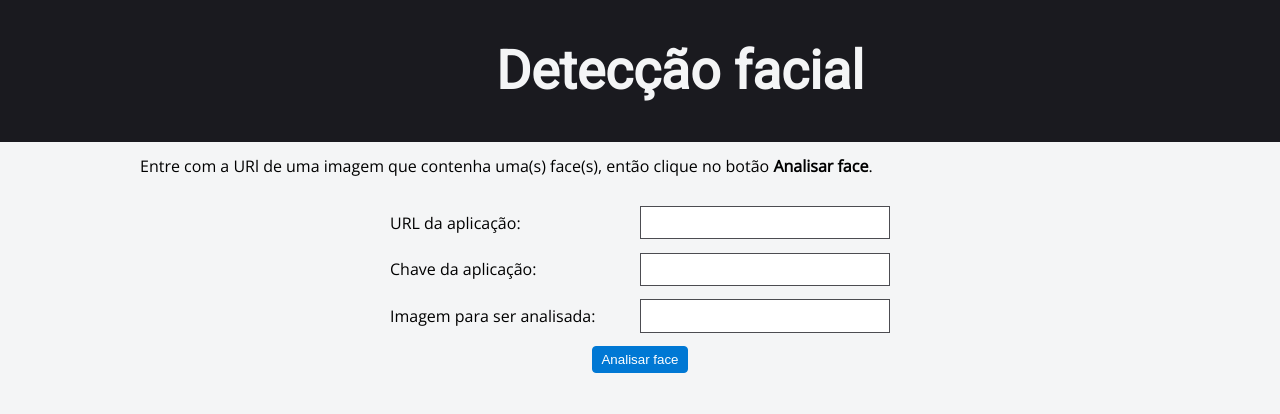
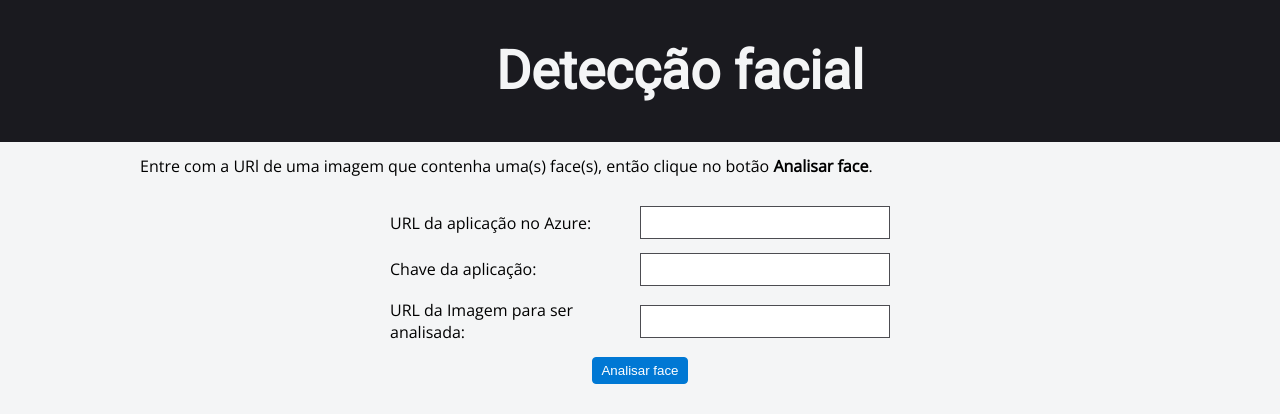
Before and after one commit to icei-pucminas/Sistemas-Inteligentes, a plain HTML site: page AzureCognitiveServices_DeteccaoFaces_JavaScript/detectFacesAttributes.html in a window 1280 px wide. Shown: the top 414 px of the page. Drawn offline with nearby package versions, Linux system fonts and the light colour scheme.

Commit message:
Update detectFacesAttributes.html

```diff
--- a/AzureCognitiveServices_DeteccaoFaces_JavaScript/detectFacesAttributes.html
+++ b/AzureCognitiveServices_DeteccaoFaces_JavaScript/detectFacesAttributes.html
@@ -133,15 +133,15 @@
 			Entre com a URl de uma imagem que contenha uma(s) face(s), então clique no botão <strong>Analisar face</strong>.<br><br>
 			<div id = "entradas">
 				<div class="entCampo">
-					<p class="entTexto">URL da aplicação:</p>
+					<p class="entTexto">URL da aplicação no Azure:</p>
 					<input class="entInput" type="text" name="inputUrl" id="inputUrl"/>
 				</div>
 				<div class="entCampo">
 					<p class="entTexto">Chave da aplicação:</p>
-					<input class="entInput" type="text" name="inputKey" id="inputKey"/>
+					<input class="entInput" type="password" name="inputKey" id="inputKey"/>
 				</div>
 				<div class="entCampo">
-					<p class="entTexto">Imagem para ser analisada:</p>
+					<p class="entTexto">URL da Imagem para ser analisada:</p>
 					<input class="entInput" type="text" name="inputImage" id="inputImage"/>
 				</div>
 				<button id="entButton" onclick="processImage()">Analisar face</button><br><br>
```
